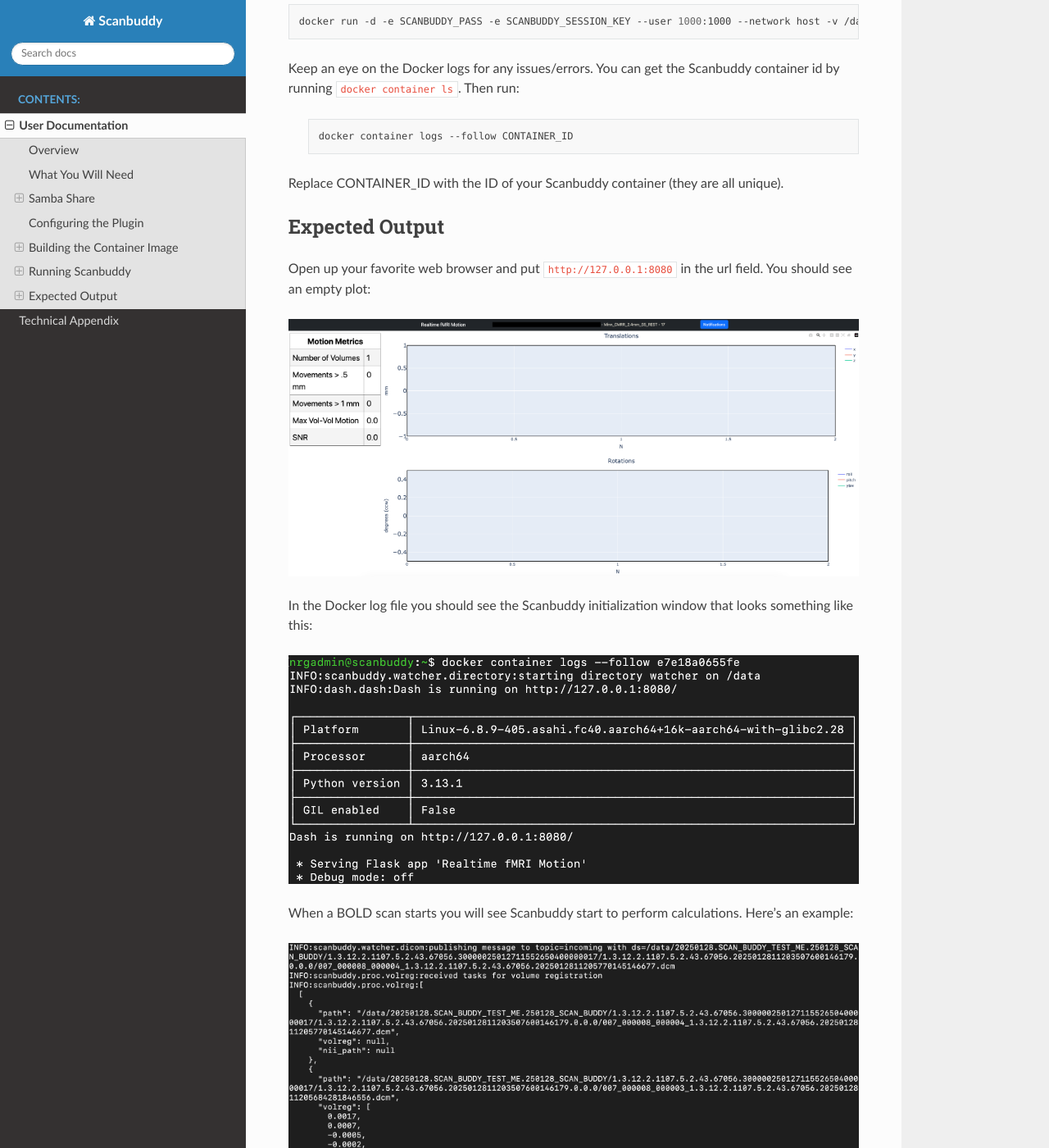
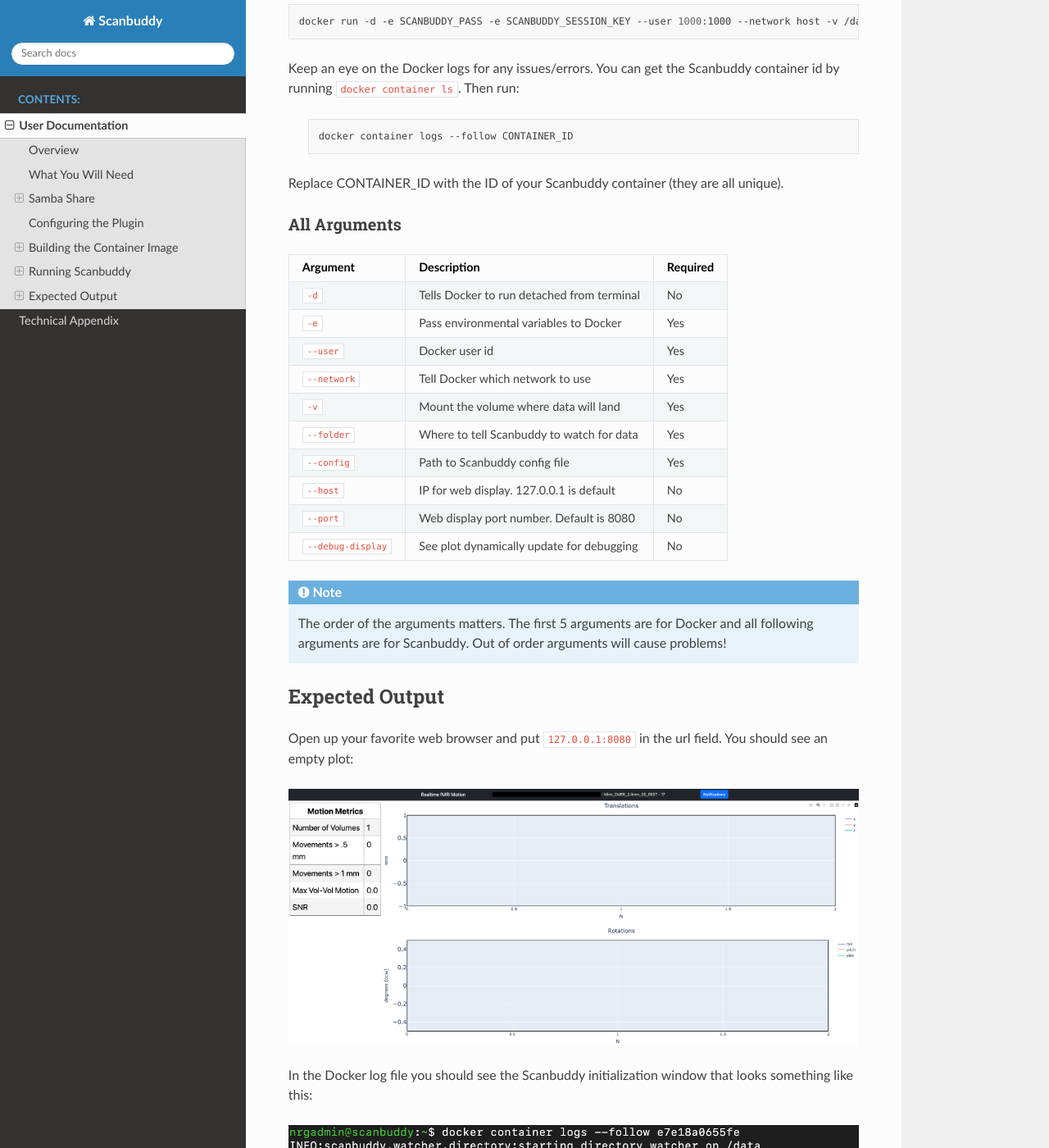
Before and after one commit to harvard-nrg/scanbuddy, a Sphinx documentation site: the page built from docs/source/user_docs.rst, in a window 1280 px wide and 1400 px high, scrolled down 8281 px. Shown: the whole window at 82% size. Built offline with Sphinx 7.4.7 and the Read the Docs theme 3.1.0, drawn with Linux system fonts in a browser that asks for light colours.

Commit message:
add all arguments section to docs

```diff
--- a/docs/source/user_docs.rst
+++ b/docs/source/user_docs.rst
@@ -214,10 +214,30 @@
 
 Replace CONTAINER_ID with the ID of your Scanbuddy container (they are all unique).
 
+All Arguments
+"""""""""""""
+===================== ========================================== ========
+Argument              Description                                Required
+===================== ========================================== ========
+``-d``                Tells Docker to run detached from terminal No
+``-e``                Pass environmental variables to Docker     Yes
+``--user``            Docker user id                             Yes
+``--network``         Tell Docker which network to use           Yes
+``-v``                Mount the volume where data will land      Yes
+``--folder``          Where to tell Scanbuddy to watch for data  Yes
+``--config``          Path to Scanbuddy config file              Yes
+``--host``            IP for web display. 127.0.0.1 is default   No
+``--port``            Web display port number. Default is 8080   No
+``--debug-display``   See plot dynamically update for debugging  No
+===================== ========================================== ========
+
+.. note::
+    The order of the arguments matters. The first 5 arguments are for Docker and all following arguments are for Scanbuddy. Out of order arguments will cause problems!
+
 Expected Output
 ^^^^^^^^^^^^^^^
 
-Open up your favorite web browser and put ``http://127.0.0.1:8080`` in the url field. You should see an empty plot:
+Open up your favorite web browser and put ``127.0.0.1:8080`` in the url field. You should see an empty plot:
 
 .. image:: images/start_browser.png
 
```
Also changed, not shown: docs/source/technical_appendix.rst (line endings or trailing spaces).
